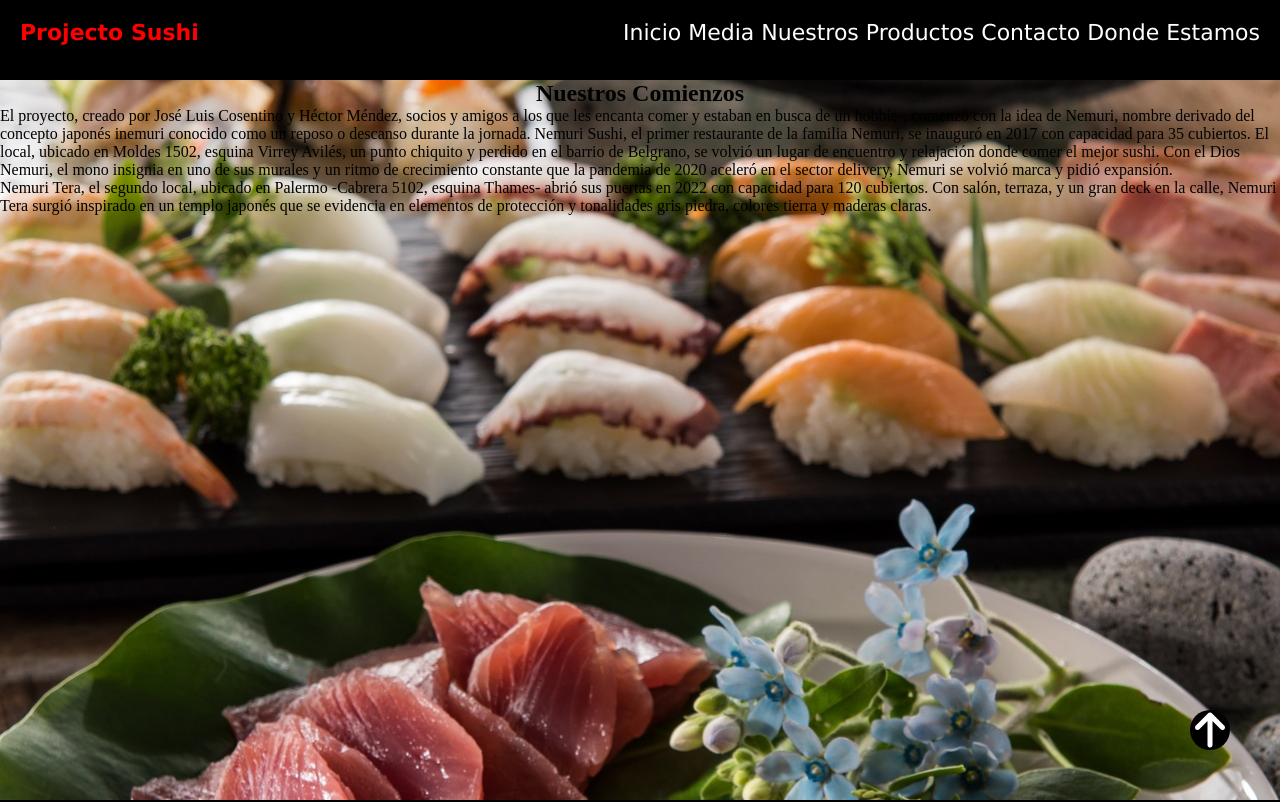
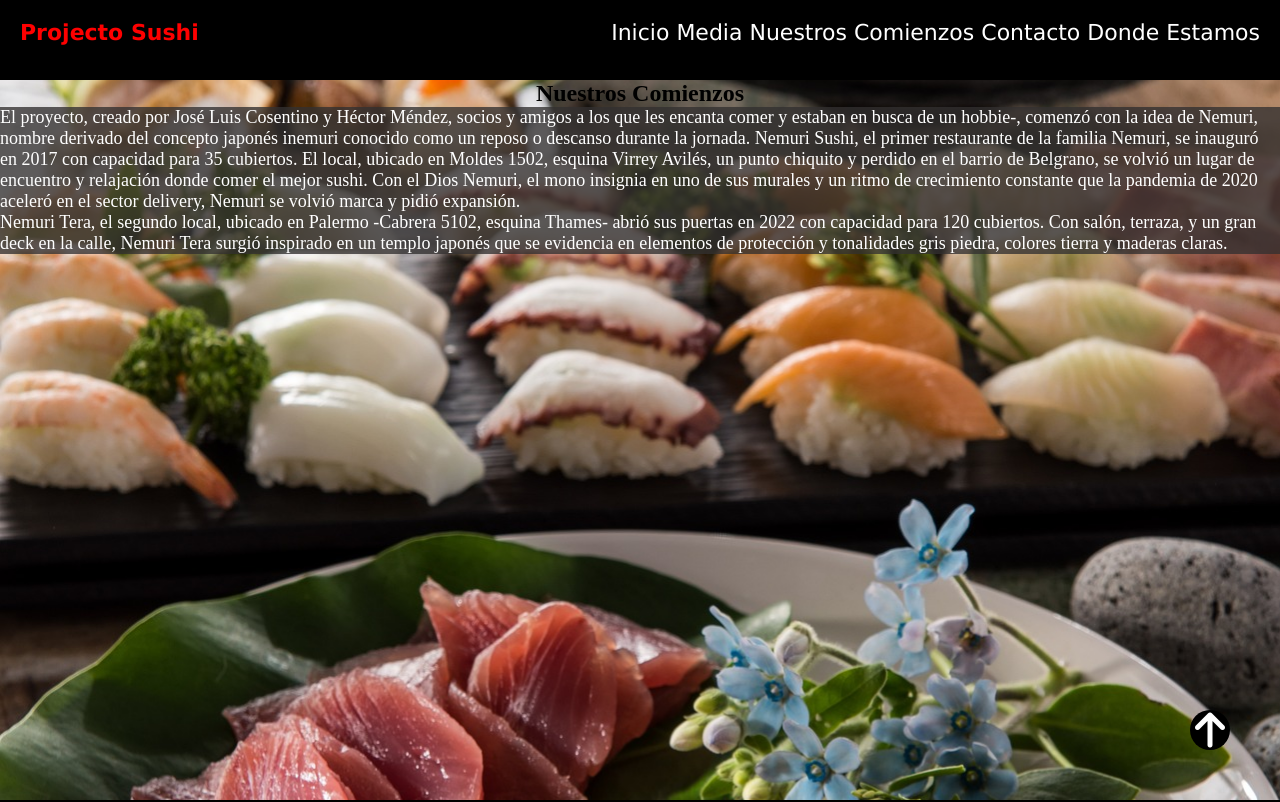
Before and after one commit to MartinSeoanePosz/PF-Seoane-Posz, a plain HTML site: page pages/page2.html in a window 1280 px wide. Shown: the top 802 px of the page. Drawn offline with Linux system fonts and the light colour scheme.

Commit message:
pequenos cambios

```diff
--- a/pages/page2.html
+++ b/pages/page2.html
@@ -16,7 +16,7 @@
             <ul>
                 <li><a href="../index.html">Inicio</a></li>
                 <li><a href="page1.html">Media</a></li>
-                <li><a href="page2.html">Nuestros productos</a></li>
+                <li><a href="page2.html">Nuestros comienzos</a></li>
                 <li><a href="page3.html">Contacto</a></li>
                 <li><a href="page4.html">Donde Estamos</a></li>
             </ul>
@@ -24,8 +24,8 @@
     </header>
     <main>
     <h2>Nuestros Comienzos</h2>
-    <p>El proyecto, creado por José Luis Cosentino y Héctor Méndez, socios y amigos a los que les encanta comer y estaban en busca de un hobbie-, comenzó con la idea de Nemuri, nombre derivado del concepto japonés inemuri conocido como un reposo o descanso durante la jornada. Nemuri Sushi, el primer restaurante de la familia Nemuri, se inauguró en 2017 con capacidad para 35 cubiertos. El local, ubicado en Moldes 1502, esquina Virrey Avilés, un punto chiquito y perdido en el barrio de Belgrano, se volvió un lugar de encuentro y relajación donde comer el mejor sushi. Con el Dios Nemuri, el mono insignia en uno de sus murales y un ritmo de crecimiento constante que la pandemia de 2020 aceleró en el sector delivery, Nemuri se volvió marca y pidió expansión.</p>
-    <p>Nemuri Tera, el segundo local, ubicado en Palermo -Cabrera 5102, esquina Thames- abrió sus puertas en 2022 con capacidad para 120 cubiertos. Con salón, terraza, y un gran deck en la calle, Nemuri Tera surgió inspirado en un templo japonés que se evidencia en elementos de protección y tonalidades gris piedra, colores tierra y maderas claras.</p>
+    <p class="description">El proyecto, creado por José Luis Cosentino y Héctor Méndez, socios y amigos a los que les encanta comer y estaban en busca de un hobbie-, comenzó con la idea de Nemuri, nombre derivado del concepto japonés inemuri conocido como un reposo o descanso durante la jornada. Nemuri Sushi, el primer restaurante de la familia Nemuri, se inauguró en 2017 con capacidad para 35 cubiertos. El local, ubicado en Moldes 1502, esquina Virrey Avilés, un punto chiquito y perdido en el barrio de Belgrano, se volvió un lugar de encuentro y relajación donde comer el mejor sushi. Con el Dios Nemuri, el mono insignia en uno de sus murales y un ritmo de crecimiento constante que la pandemia de 2020 aceleró en el sector delivery, Nemuri se volvió marca y pidió expansión.</p>
+    <p class="description">Nemuri Tera, el segundo local, ubicado en Palermo -Cabrera 5102, esquina Thames- abrió sus puertas en 2022 con capacidad para 120 cubiertos. Con salón, terraza, y un gran deck en la calle, Nemuri Tera surgió inspirado en un templo japonés que se evidencia en elementos de protección y tonalidades gris piedra, colores tierra y maderas claras.</p>
     </main>
     <footer>
         <p>todos los derechos reservados</p>
--- a/style.css
+++ b/style.css
@@ -110,6 +110,11 @@ footer p{
 h2{
     text-align: center;
 }
+.description{
+    background-color: #333030c7;
+    color: white;
+    font-size: large;
+}
 .contactForm{
     width: 65%;
     color: white;
```
Also changed, not shown: index.html (+1 -1 lines), pages/page1.html (+1 -1 lines), pages/page3.html (+1 -1 lines), pages/page4.html (+1 -1 lines).
